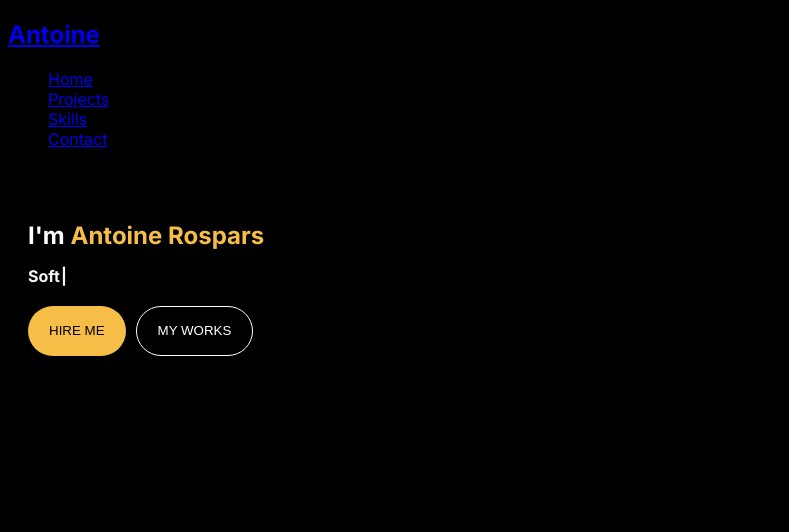
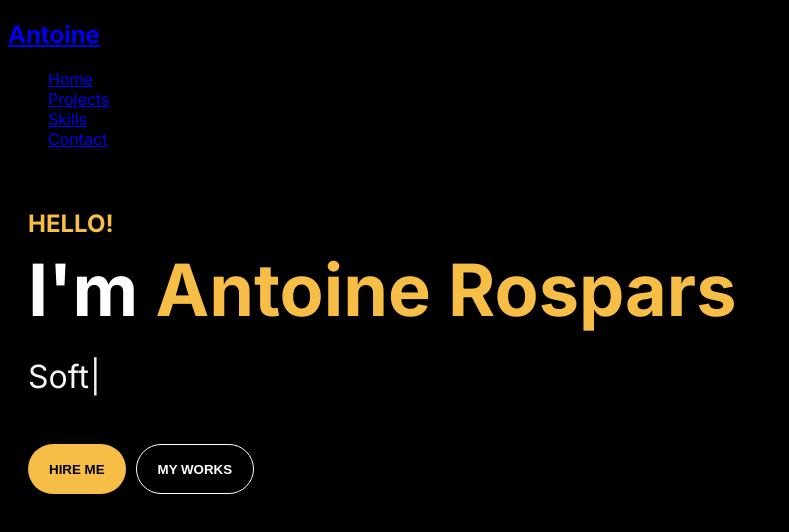
Before and after one commit to P4ST4S/portfolio-react-vite, a React (Vite) app: page / in a window 1280 px wide. Shown: the top 532 px of the page, without its empty margins (0-789 px from the left). Built offline with nearby package versions, Linux system fonts and the light colour scheme.

Commit message:
chore: Update greeting style on Home page

```diff
--- a/src/pages/Home.tsx
+++ b/src/pages/Home.tsx
@@ -4,7 +4,7 @@ import styles from "../styles/pages/Home.module.css";
 function Home() {
   return (
     <div className={styles.container}>
-      HELLO!
+      <p className={styles.greeting}>HELLO!</p>
       <h1 className={styles.title}>
         I'm <span>Antoine Rospars</span>
       </h1>
--- a/src/styles/pages/Home.module.css
+++ b/src/styles/pages/Home.module.css
@@ -1,12 +1,18 @@
 .container {
   padding: 20px;
-  border-radius: 8px;
+}
+
+.greeting {
+  color: #f7be47;
+  font-size: 24px;
+  font-weight: bold;
 }
 
 .title {
   color: white;
-  font-size: 24px;
-  font-weight: bold;
+  font-size: 72px;
+  font-weight: 700;
+  margin-top: -1rem;
   span {
     color: #f7be47;
   }
@@ -14,14 +20,16 @@
 
 .description {
   color: #f5f5f5;
-  font-size: 16px;
+  font-size: 32px;
+  margin-top: -1.5rem;
+  font-weight: 300;
 }
 
 .buttonContainer {
   display: flex;
   justify-content: flex-start;
   gap: 10px;
-  margin-top: 20px;
+  margin-top: 3rem;
 }
 
 .buttonHire {
@@ -44,4 +52,5 @@
 .buttonTitle {
   color: black;
   margin: 50px 15px;
+  font-weight: 600;
 }
```
Also changed, not shown: src/styles/components/Header.module.css (added).
